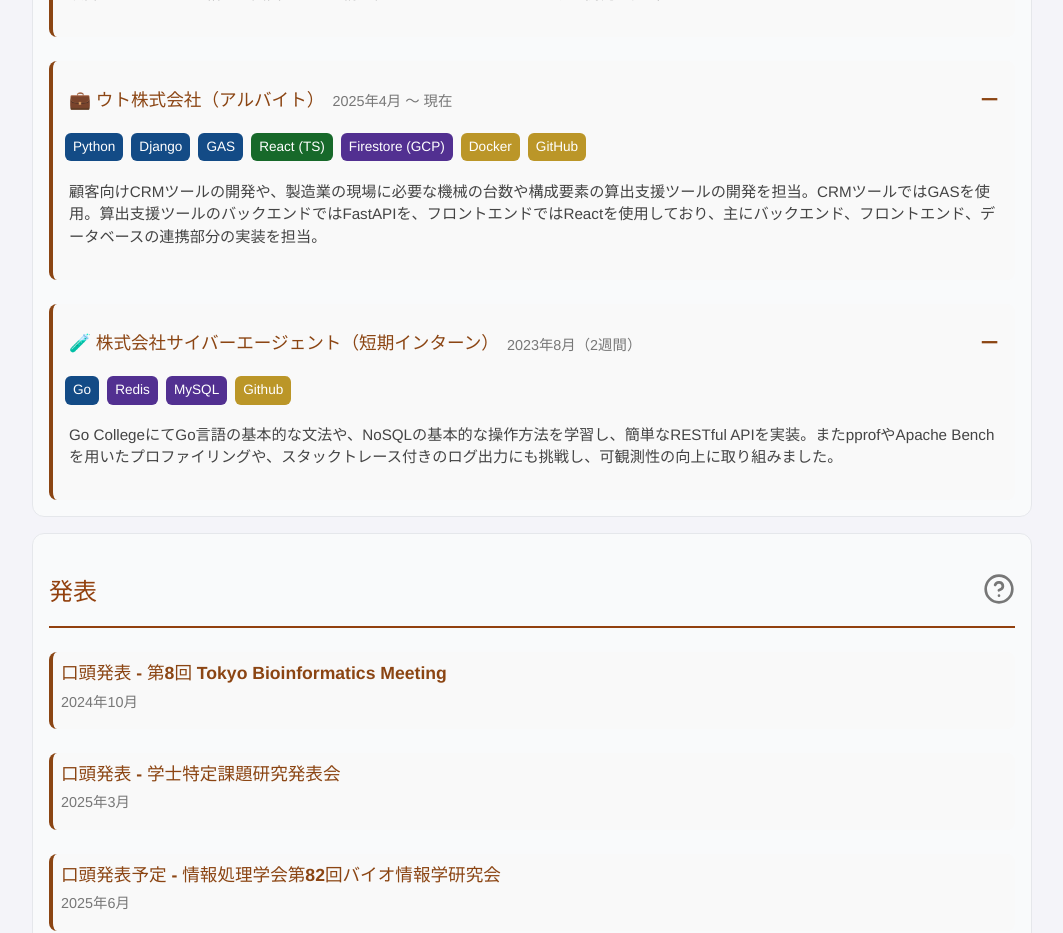
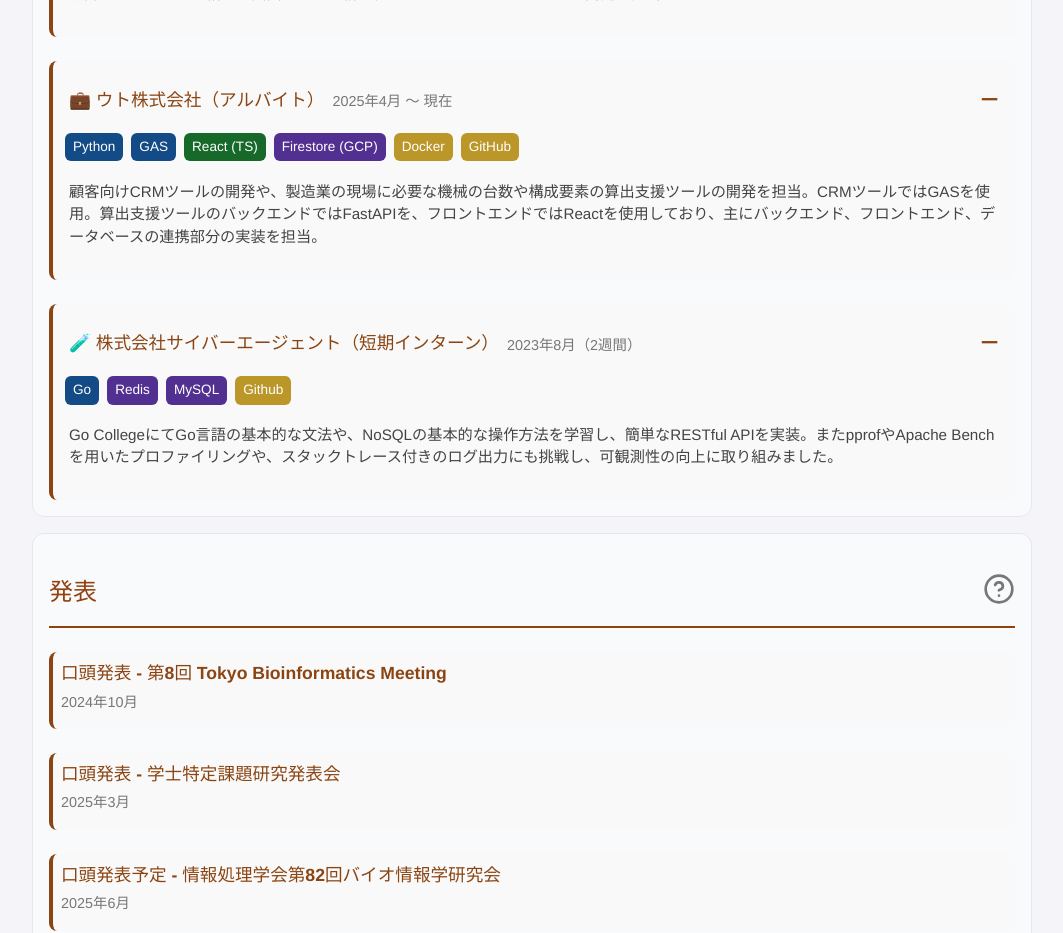
Before and after one commit to keisas/portfolio, a React (Vite) app: page / in a window 1280 px wide. Shown: the part 1900-2833 px from the top of the page, without its empty margins (108-1171 px from the left). Built offline with nearby package versions, Linux system fonts and the light colour scheme.

Commit message:
update: experience

```diff
--- a/src/components/sections/Experience.tsx
+++ b/src/components/sections/Experience.tsx
@@ -74,7 +74,6 @@ const experiences: ExperienceItem[] = [
       period: '2025年4月 〜 現在',
         techStack: [
             { label: 'Python', category: 'backend' },
-            { label: 'Django', category: 'backend' },
             { label: 'GAS', category: 'backend' },
             { label: 'React (TS)', category: 'frontend' },
             { label: 'Firestore (GCP)', category: 'database' },
```
